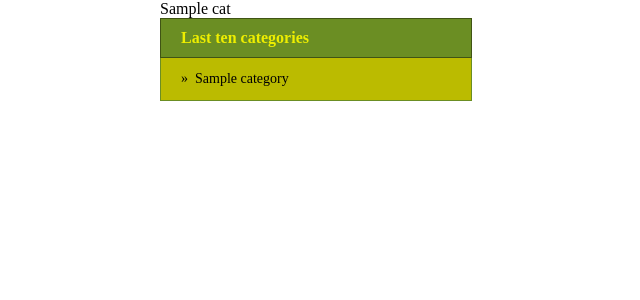
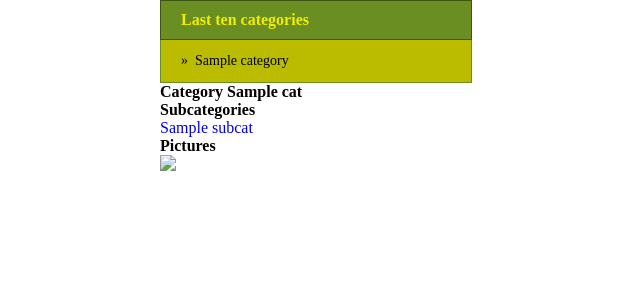
Before and after one commit to psstoev/willy, a Django app: template src/willy/gallery/templates/view_category.html in a window 1280 px wide. Shown: the part 123-423 px from the top of the page, without its empty margins (0-640 px from the left). Run offline with Django 3.2, Linux system fonts and the light colour scheme; the template is opened without the code that fills it: most values are stand-ins (such as "Sample title", 1, 10 or a date in 2020).

Commit message:
Show meaningful information when viewing category.

```diff
--- a/src/willy/gallery/templates/view_category.html
+++ b/src/willy/gallery/templates/view_category.html
@@ -1,6 +1,22 @@
 {% extends "base.html" %}
 
+{% load i18n %}
+
 {% block content %}
-{{ cat.name }}
   {% include "categories_sidebar.html" %}
+  <div id="category">
+    <h2>{% trans "Category" %} {{ cat.name }}</h1>
+    <section id="subcategories">
+      <h3>{% trans "Subcategories" %}</h3>
+      {% for subcat in subcategories %}
+        <a href="/gallery/category/view/{{ subcat.id }}/">{{ subcat.name }}</a>
+      {% endfor %}
+    </section>
+    <section id="pictures">
+      <h3>{% trans "Pictures" %}</h3>
+      {% for picture in pictures %}
+        <img src="{{ picture.pic.url_200x200 }}" />
+      {% endfor %}
+    </section>
+  </div>
 {% endblock content %}
```
Also changed, not shown: src/willy/gallery/views.py (+6 -1 lines).
